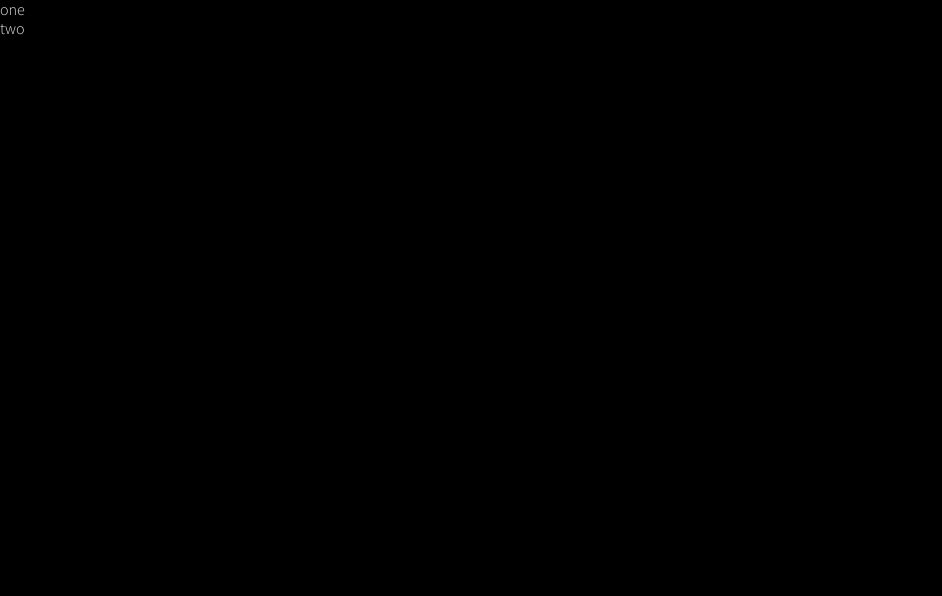
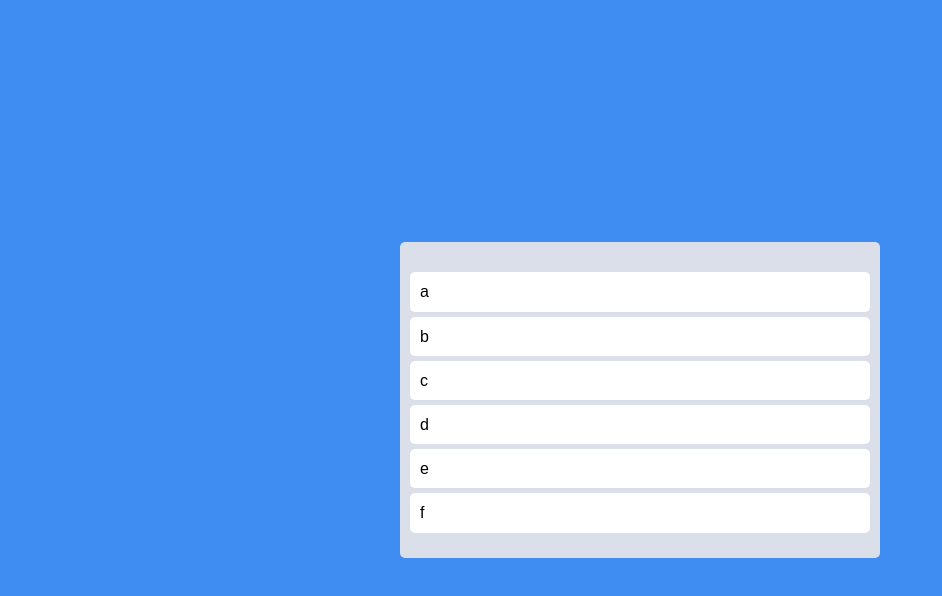
Before and after one commit to whynotBb/nomad-trello, a React (Create React App) app: page / in a window 1280 px wide. Shown: the top 596 px of the page, without its empty margins (0-942 px from the left). Built offline with nearby package versions, Linux system fonts and the light colour scheme.

Commit message:
아이템 옮기기

```diff
--- a/src/App.tsx
+++ b/src/App.tsx
@@ -1,41 +1,81 @@
 import React from "react";
-import { DragDropContext, Draggable, Droppable } from "react-beautiful-dnd";
+import {
+  DragDropContext,
+  Draggable,
+  Droppable,
+  DropResult,
+} from "react-beautiful-dnd";
+import { useRecoilState } from "recoil";
+import styled from "styled-components";
+import { toDoState } from "./atom.tsx";
+const Wrapper = styled.div`
+  display: flex;
+  max-width: 480px;
+  margin: 0 auto;
+  justify-content: center;
+  align-items: center;
+  height: 100vh;
+`;
+
+const Boards = styled.div`
+  display: grid;
+  grid-template-columns: repeat(1, 1fr);
+  width: 100%;
+`;
+const Board = styled.div`
+  padding: 20px 10px;
+  padding-top: 30px;
+  background-color: ${(props) => props.theme.boardColor};
+  border-radius: 5px;
+  min-height: 200px;
+`;
+
+const Card = styled.div`
+  border-radius: 5px;
+  padding: 10px;
+  margin-bottom: 5px;
+  background-color: ${(props) => props.theme.cardColor};
+`;
 
 function App() {
-  const onDragEnd = () => {};
+  const [toDos, setToDos] = useRecoilState(toDoState);
+  const onDragEnd = ({ destination, source }: DropResult) => {
+    console.log("destination : " + destination);
+    setToDos((current) => {
+      const x = [...current].splice(source.index, 1);
+      return x;
+    });
+    console.log(toDos);
+  };
+
   return (
     <>
       <DragDropContext onDragEnd={onDragEnd}>
-        <div>
+        <Wrapper>
+          <Boards>
             <Droppable droppableId="one">
               {(magic) => (
-              <ul ref={magic.innerRef} {...magic.droppableProps}>
-                <Draggable draggableId="first" index={0}>
+                <Board ref={magic.innerRef} {...magic.droppableProps}>
+                  {toDos.map((toDo, index) => (
+                    <Draggable key={index} draggableId={toDo} index={index}>
                       {(magic) => (
-                    <li
+                        <Card
                           ref={magic.innerRef}
                           {...magic.draggableProps}
                           {...magic.dragHandleProps}
                         >
-                      one
-                    </li>
+                          {toDo}
+                        </Card>
                       )}
                     </Draggable>
-                <Draggable draggableId="second" index={1}>
-                  {(magic) => (
-                    <li
-                      ref={magic.innerRef}
-                      {...magic.draggableProps}
-                      {...magic.dragHandleProps}
-                    >
-                      two
-                    </li>
-                  )}
-                </Draggable>
-              </ul>
+                  ))}
+                  {magic.placeholder}
+                  {/* 세로 사이즈를 유지 시켜줌 */}
+                </Board>
               )}
             </Droppable>
-        </div>
+          </Boards>
+        </Wrapper>
       </DragDropContext>
     </>
   );
--- a/src/atom.tsx
+++ b/src/atom.tsx
@@ -1 +1,6 @@
 import { atom, selector } from "recoil";
+
+export const toDoState = atom({
+  key: "toDo",
+  default: ["a", "b", "c", "d", "e", "f"],
+});
--- a/src/index.tsx
+++ b/src/index.tsx
@@ -4,6 +4,7 @@
 import { createGlobalStyle } from "styled-components";
 import { theme } from "./theme.ts";
 import App from "./App.tsx";
+import { RecoilRoot } from "recoil";
 
 const GlobalStyle = createGlobalStyle`
 @import url('https://fonts.googleapis.com/css2?family=Source+Sans+Pro:wght@300;400&display=swap');
@@ -60,9 +61,9 @@
 body {
   font-weight: 300;
   font-family: 'Source Sans Pro', sans-serif;
-  color:${(props) => props.theme.white.darker};
+  color:black;
   line-height: 1.2;
-  background-color: black;
+  background-color: ${(props) => props.theme.bgColor};
 }
 a {
   text-decoration:none;
@@ -76,9 +77,11 @@
 
 root.render(
   // <React.StrictMode>
-  <ThemeProvider theme={theme}>
-    <GlobalStyle />
-    <App />
-  </ThemeProvider>
+  <RecoilRoot>
+    <ThemeProvider theme={theme}>
+      <GlobalStyle />
+      <App />
+    </ThemeProvider>
+  </RecoilRoot>
   // </React.StrictMode>
 );
--- a/src/styled.d.ts
+++ b/src/styled.d.ts
@@ -6,7 +6,7 @@
   export interface DefaultTheme {
     textColor: string;
     bgColor: string;
-    accentColor: string;
-    cardBgColor: string;
+    boardColor: string;
+    cardColor: string;
   }
 }
--- a/src/theme.ts
+++ b/src/theme.ts
@@ -1,16 +1,9 @@
 import { DefaultTheme } from "styled-components";
 
 export const theme: DefaultTheme = {
-  red: "#E51013",
-  black: {
-    veryDark: "#141414",
-    darker: "#181818",
-    lighter: "#2F2F2F",
-  },
-  white: {
-    lighter: "#fff",
-    darker: "#e5e5e5",
-  },
+  bgColor: "#3f8cf2",
+  cardColor: "#fff",
+  boardColor: "#dadfe9",
 };
 // export const darkTheme: DefaultTheme = {
 //   bgColor: "#2f3640",
```
Also changed, not shown: 1 other file (tests, documents, lock files or other folders). Lines whose indentation alone changed are shown as unchanged.
